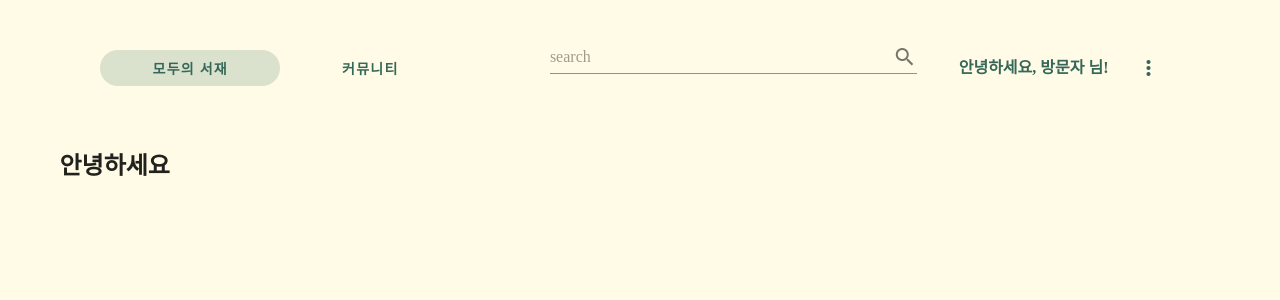
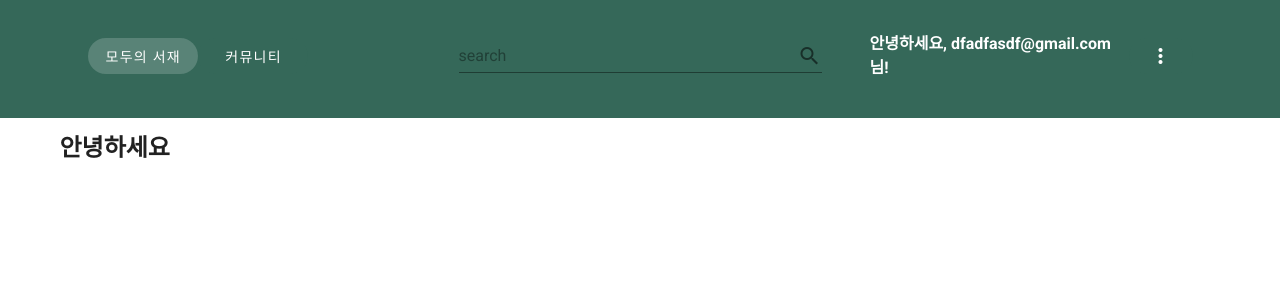
Before and after one commit to EDDI-RobotAcademy/WebAppPersonalProject, a Vue app in the folder p4th/ChaeseonHan/readus_frontend/: page / in a window 1280 px wide. Shown: the top 300 px of the page. Built offline with nearby package versions, Linux system fonts and the light colour scheme; what vue-cookies would draw is missing.

Commit message:
fix.[한채선] ui 컬러 변경 및 메뉴 정렬 맞춤, 회원 메뉴 컴포넌트 분리 [READUS-2]

```diff
--- a/p4th/ChaeseonHan/readus_frontend/src/App.vue
+++ b/p4th/ChaeseonHan/readus_frontend/src/App.vue
@@ -1,10 +1,6 @@
 <template>
-  <v-app style="background-color: #FFFBE6">
-    <v-container>
-      <v-layout>
-        <header-view/>
-      </v-layout>
-    </v-container>
+  <v-app>
+    <header-view/>
     <v-main>
       <v-container>
         <router-view/>
--- a/p4th/ChaeseonHan/readus_frontend/src/components/Header/AppBarComponent.vue
+++ b/p4th/ChaeseonHan/readus_frontend/src/components/Header/AppBarComponent.vue
@@ -1,60 +1,52 @@
 <template>
-  <v-container style="font-family: -윤고딕310">
-      <v-app-bar elevation="0" color="#FFFBE6">
+  <v-container>
+    <v-row>
 
-        <v-btn class="col-2
-         font-weight-bold
-         justify-center
-         basil--text
-         basil" elevation="0" rounded v-for="link in links" :key="link.icon" :to="link.route">
-          {{ link.text }}
-        </v-btn>
-        <v-spacer class="col-1"></v-spacer>
+      <!-- 카테고리 메뉴 -->
+      <v-col>
+        <v-app-bar elevation="0" color="#356859">
+          <v-btn
+              class="
+              px-2
+              col-4
+              white--text
+              justify-center"
+              color="#356859"
+              rounded
+              elevation="0"
+              v-for="link in links" :key="link.icon" :to="link.route">
+            {{ link.text }}
+          </v-btn>
+          <v-spacer class="col-1"></v-spacer>
+        </v-app-bar>
+      </v-col>
 
-        <v-text-field placeholder="search" color="#356859" append-icon="mdi-magnify">
+      <!-- 검색바 -->
+      <v-col>
+        <v-text-field placeholder="search" color="#9ecdbe" append-icon="mdi-magnify">
         </v-text-field>
+      </v-col>
 
-        <h2>
-          &nbsp; &nbsp; &nbsp; &nbsp;
-        </h2>
-        <h4 class="basil--text">
-          안녕하세요, {{nickName}} 님!  &nbsp;
-        </h4>
+      <!-- 회원 메뉴 -->
+     <v-col>
+        <member-menu-component :nick-name="this.nickName"/>
+      </v-col>
+    </v-row>
 
-        <v-menu open-on-hover offset-y>
-          <template v-slot:activator="{ on }">
-            <v-btn elevation="0" class="basil" rounded v-on="on">
-              <v-icon class="basil--text">
-                mdi-dots-vertical
-              </v-icon>
-            </v-btn>
-          </template>
 
-          <v-list class="basil basil--text">
-            <v-list-item v-for="(dropItem, index) in dropItems" :key="index" :to="dropItem.route">
-              <v-list-item-title class="text-center">
-                {{ dropItem.text }}
-              </v-list-item-title>
-            </v-list-item>
-          </v-list>
-        </v-menu>
-
-      </v-app-bar>
   </v-container>
 </template>
 
 <script>
+import MemberMenuComponent from "@/components/Header/MemberMenuComponent";
 export default {
   name: "AppBarComponent",
+  components: {MemberMenuComponent},
   data() {
     return {
       links: [
         { icon: 'mdi-home', text: '모두의 서재', name: 'HomeView', route: '/' },
         { icon: 'mdi-ev-station', text: '커뮤니티', name: 'SignIn', route: '/sign-in' },
-      ],
-      dropItems: [
-        { text: '로그인', name: 'SignIn', route: '/sign-in' },
-        { text: '회원가입', name: 'SignUp', route: 'sign-up'}
       ],
       nickName: "",
     }
@@ -62,7 +54,7 @@ export default {
 
   mounted() {
     if (this.nickName.length == 0) {
-      this.nickName = "방문자"
+      this.nickName = "dfadfasdf@gmail.com"
     }
   }
 }
@@ -70,11 +62,11 @@ export default {
 
 <style scoped>
 
-.basil {
-  background-color: #FFFBE6 !important;
-}
-.basil--text {
-  color: #356859 !important;
+.green--app-bar {
+  background-color: #356859;
+  color: white;
+  elevation: 0;
 }
 
+
 </style>
--- /dev/null
+++ b/p4th/ChaeseonHan/readus_frontend/src/components/Header/MemberMenuComponent.vue
@@ -0,0 +1,63 @@
+<template>
+  <v-app-bar elevation="0" color="#356859" class="white--text">
+    <h4 class="white--text px-2">
+      안녕하세요, {{nickName}} 님!
+    </h4>
+
+    <v-menu  open-on-hover offset-y>
+      <template v-slot:activator="{ on }">
+        <v-btn class="px-2" elevation="0" color="#356859" rounded v-on="on">
+          <v-icon color="white">
+            mdi-dots-vertical
+          </v-icon>
+        </v-btn>
+      </template>
+
+      <v-list style="background-color: #356859">
+        <v-list-item class="white--text" v-for="(item, index) in memberMenuItems" :key="index" :to="item.route">
+          <v-list-item-title class="text-center">
+            {{ item.text }}
+          </v-list-item-title>
+        </v-list-item>
+      </v-list>
+    </v-menu>
+  </v-app-bar>
+</template>
+
+<script>
+export default {
+  name: "MemberMenuComponent",
+  props: {
+    nickName: String,
+  },
+  mounted() {
+    if (this.$store.state.isAuthenticated == true) {
+      this.memberMenuItems = this.yesSignInItems
+    } else {
+      this.memberMenuItems = this.nonSignInItems
+    }
+  },
+  data() {
+    return {
+      memberMenuItems: [
+
+      ],
+
+      yesSignInItems: [
+        { text: '마이페이지', name: 'SignIn', route: '/sign-in' },
+        { text: '로그아웃', name: 'SignUp', route: '/sign-up'}
+      ],
+
+      nonSignInItems: [
+        { text: '로그인', name: 'SignIn', route: '/sign-in' },
+        { text: '회원가입', name: 'SignUp', route: '/sign-up'}
+      ],
+
+    }
+  },
+}
+</script>
+
+<style scoped>
+
+</style>
--- a/p4th/ChaeseonHan/readus_frontend/src/views/HeaderView.vue
+++ b/p4th/ChaeseonHan/readus_frontend/src/views/HeaderView.vue
@@ -1,9 +1,9 @@
 <template>
-  <v-container>
-    <div>
+  <div style="background-color: #356859" >
+    <v-container>
       <app-bar-component/>
-    </div>
-  </v-container>
+    </v-container>
+  </div>
 </template>
 
 <script>
```
